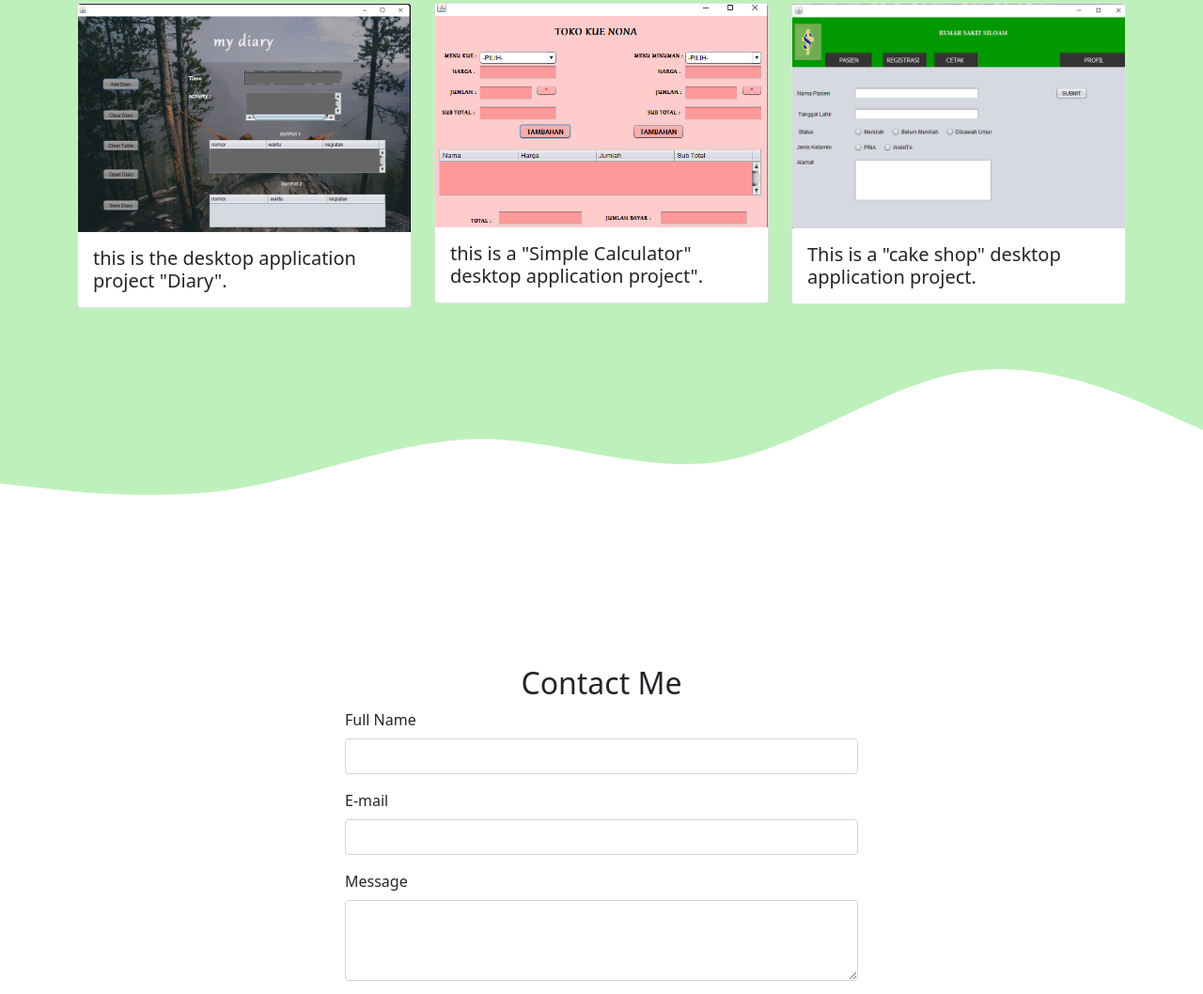
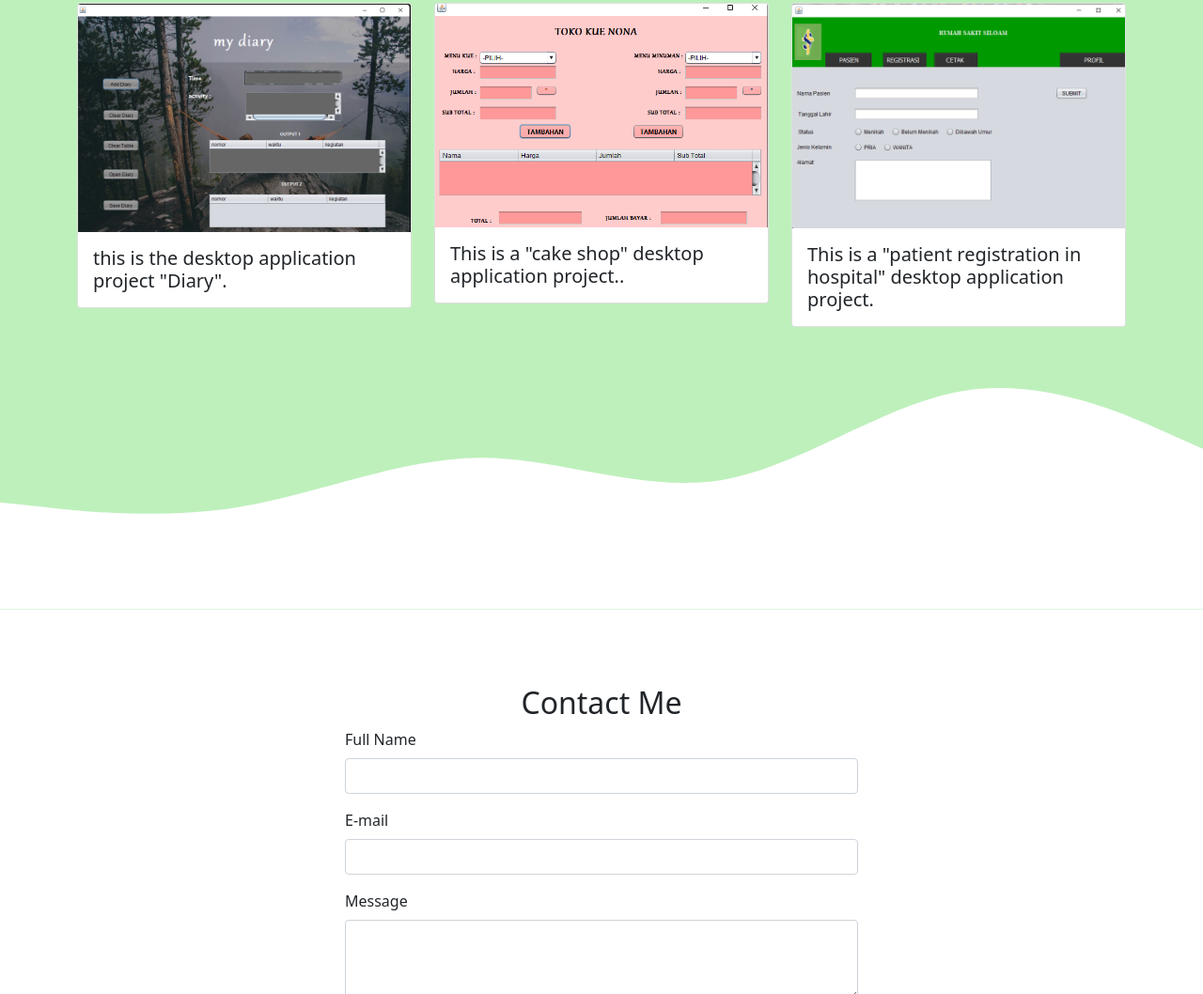
Before and after one commit to CHELVYN01/chelvyn01.github.io, a plain HTML site: page index.html in a window 1280 px wide. Shown: the part 1442-2500 px from the top of the page at 94% size. Drawn offline with nearby package versions, Linux system fonts and the light colour scheme.

Commit message:
mengbuah nama proyek

```diff
--- a/index.html
+++ b/index.html
@@ -109,7 +109,7 @@
           <div class="card" data-aos="flip-left" data-aos-duration="500" data-aos-delay="200">
             <img src="img/n.png" class="card-img-top" alt="Project1">
             <div class="card-body">
-              <h5 class="card-text">this is a "Simple Calculator" desktop application project".</h5>
+              <h5 class="card-text">This is a "cake shop" desktop application project..</h5>
             </div>
           </div>
         </div>
@@ -117,7 +117,7 @@
           <div class="card" data-aos="flip-left" data-aos-duration="500" data-aos-delay="300">
             <img src="img/vi.png " class="card-img-top" alt="Project1">
             <div class="card-body">
-              <h5 class="card-text">This is a "cake shop" desktop application project.</h5>
+              <h5 class="card-text">This is a "patient registration in hospital" desktop application project.</h5>
             </div>
           </div>
         </div>
```
